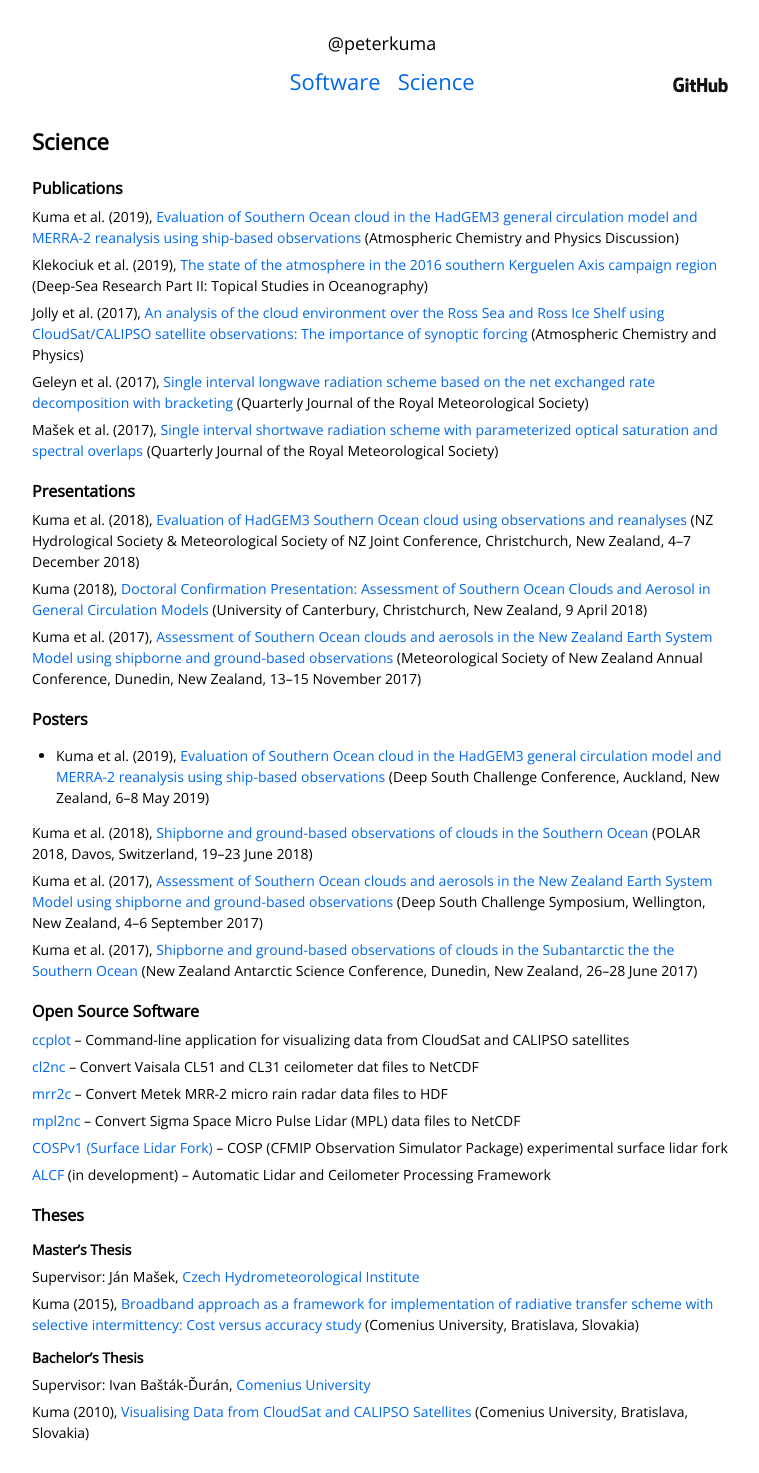
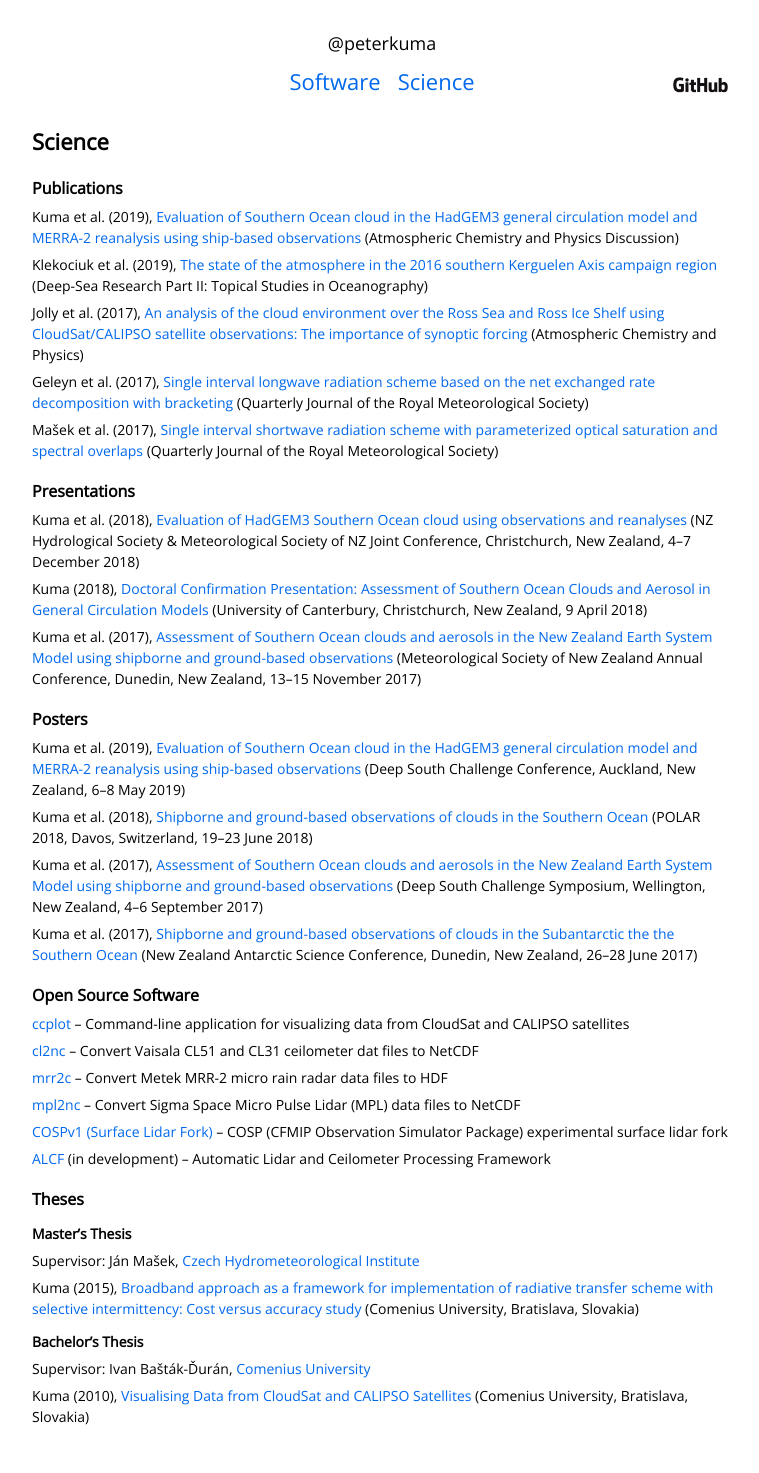
Before and after one commit to peterkuma/peterkuma.net, a Jekyll site: the page built from science/index.md, in a window 1280 px wide. Shown: the whole page, without its empty margins (258-1017 px from the left). Built offline with Jekyll 4.4.1, drawn with Linux system fonts in a browser that asks for light colours.

Commit message:
Fix formatting

```diff
--- a/science/index.md
+++ b/science/index.md
@@ -27,7 +27,7 @@
 
 ## Posters
 
-- Kuma et al. (2019), [Evaluation of Southern Ocean cloud in the HadGEM3 general circulation model and MERRA-2 reanalysis using ship-based observations](https://github.com/peterkuma/research/raw/master/posters/Kuma%20et%20al.%20(2019)%2C%20Evaluation%20of%20Southern%20Ocean%20cloud%20in%20the%20HadGEM3%20general%20circulation%20model%20and%20MERRA-2%20reanalysis%20using%20ship-based%20observations.pdf) (Deep South Challenge Conference, Auckland, New Zealand, 6–8 May 2019)
+Kuma et al. (2019), [Evaluation of Southern Ocean cloud in the HadGEM3 general circulation model and MERRA-2 reanalysis using ship-based observations](https://github.com/peterkuma/research/raw/master/posters/Kuma%20et%20al.%20(2019)%2C%20Evaluation%20of%20Southern%20Ocean%20cloud%20in%20the%20HadGEM3%20general%20circulation%20model%20and%20MERRA-2%20reanalysis%20using%20ship-based%20observations.pdf) (Deep South Challenge Conference, Auckland, New Zealand, 6–8 May 2019)
 
 Kuma et al. (2018), [Shipborne and ground-based observations of clouds in the Southern Ocean](https://github.com/peterkuma/research/raw/master/posters/Kuma%20et%20al.%20(2018),%20Shipborne%20and%20ground-based%20observations%20of%20clouds%20in%20the%20Southern%20Ocean.pdf) (POLAR 2018, Davos, Switzerland, 19–23 June 2018)
 
```
